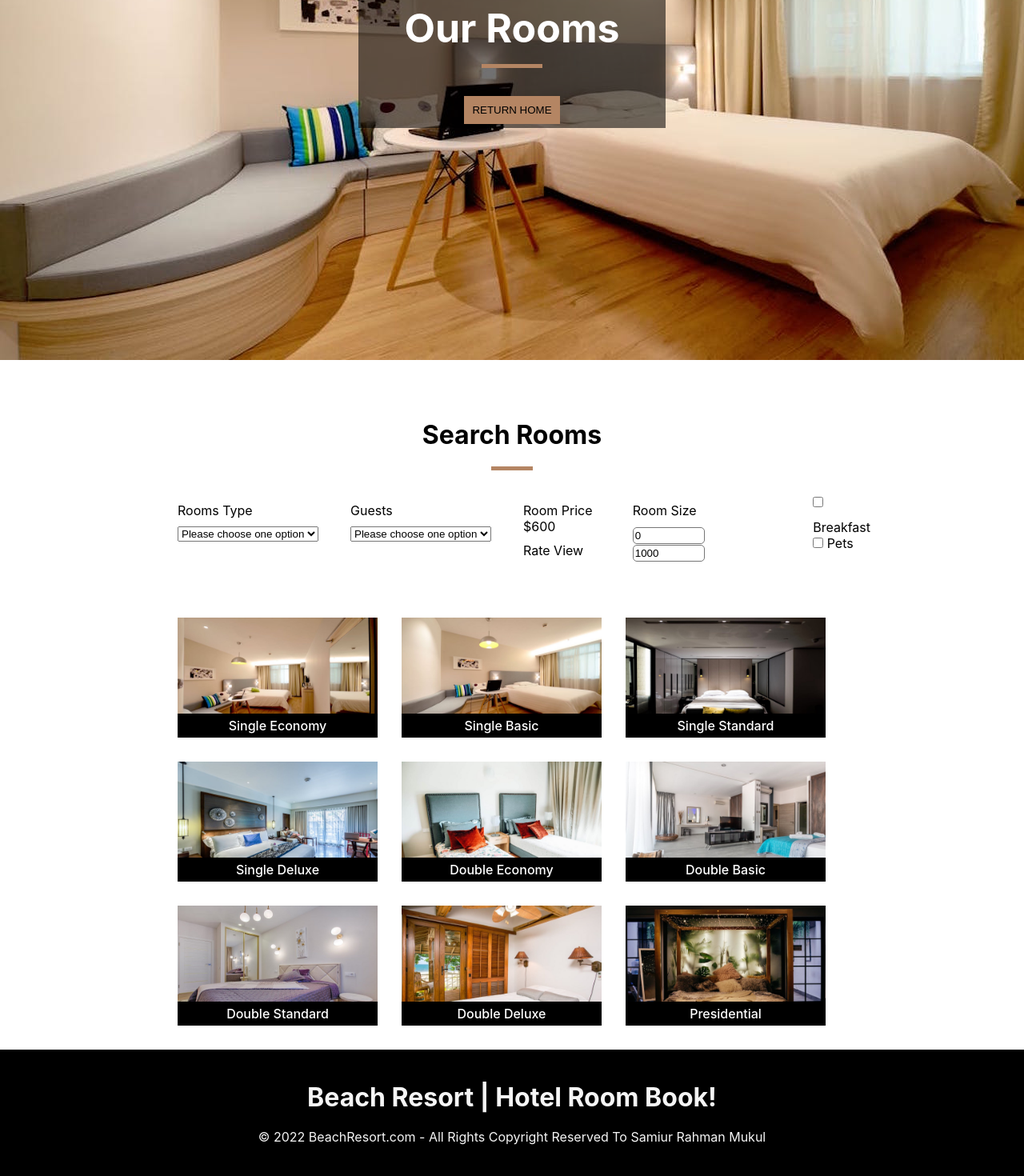
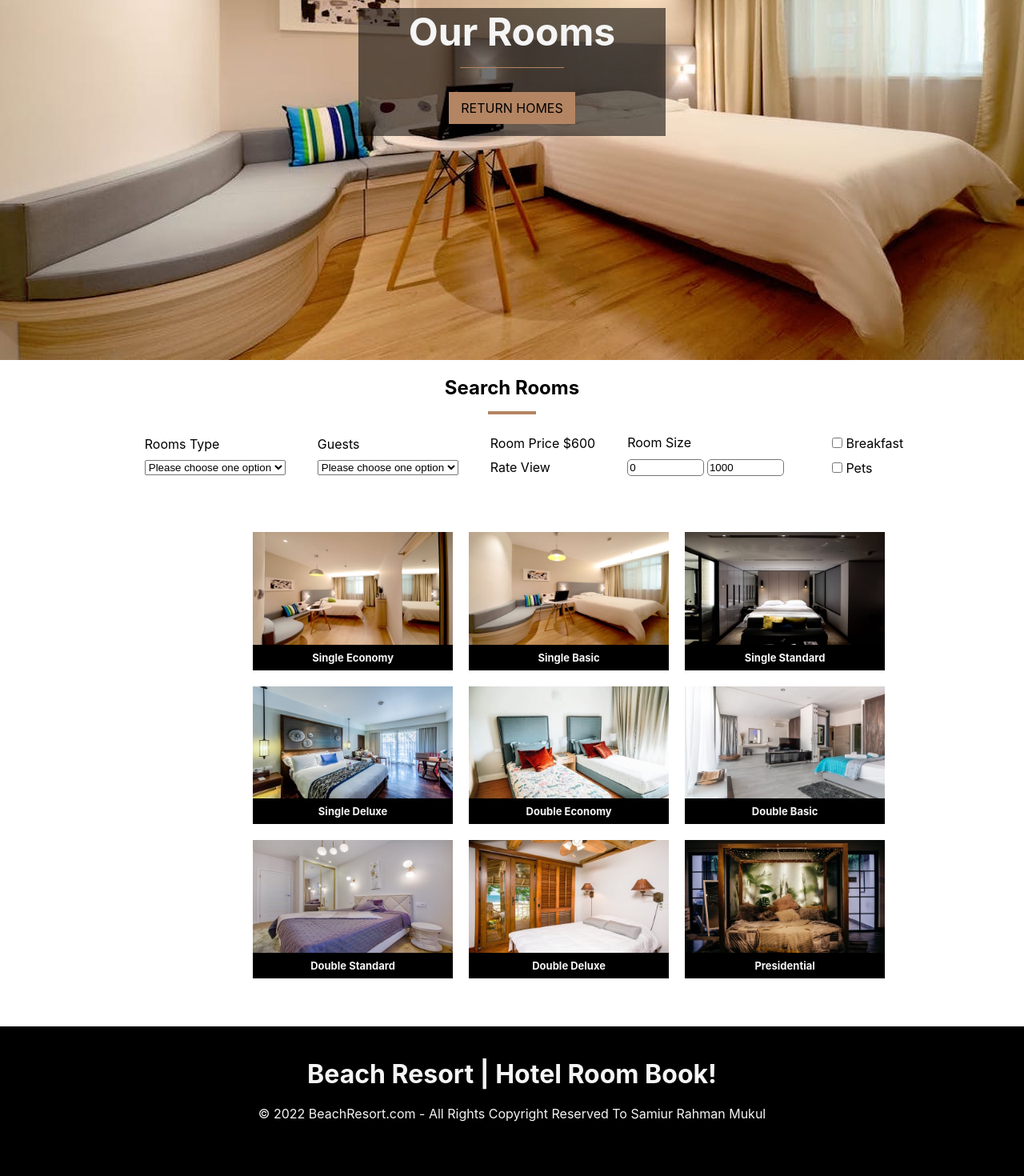
Before and after one commit to souravpany/react-beach-resort, a React (Create React App) app: page /search in a window 1280 px wide. Shown: the part 320-1790 px from the top of the page at 80% size. Built offline with nearby package versions, Linux system fonts and the light colour scheme.

Commit message:
Add code clean up for footer, home, room search and room details pages.

```diff
--- a/src/components/footer/footer.css
+++ b/src/components/footer/footer.css
@@ -1,5 +1,4 @@
 .footer-container{
-    width: 100%;
     min-height: 150px;
     padding: 20px 80px;
     margin: 0;
--- a/src/components/layout/featured-room/FeaturedRoomCard.jsx
+++ b/src/components/layout/featured-room/FeaturedRoomCard.jsx
@@ -6,16 +6,22 @@ import { Link } from 'react-router-dom'
 function FeaturedRoomCard({item}) {
 
   return (
-    <div className='card-main-container'>
-      <Link to={`/search/${item.title}`}>
-      <div class="card-featured-clum">
-        <img className='card-featured-img' src={item.img} alt="beach-resort img" />
-          <text className='item-text'>{item.title}
-          </text>
-       </div>
-      </Link>
-    </div>
+     <Link to={`/search/${item.title}`} className='link-card'>
+
+      <img className='card-img' src={item.img} alt={item.title} />
+      <text className='item-text'>{item.title}</text>
+
+    </Link>
   )
 }
 
 export default FeaturedRoomCard
+
+
+{/* <div class="card">
+  <img src="img_avatar.png" alt="Avatar" style="width:100%">
+  <div class="container">
+    <h4><b>John Doe</b></h4>
+    <p>Architect & Engineer</p>
+  </div>
+</div> */}
--- a/src/components/layout/featured-room/featured-room-card.css
+++ b/src/components/layout/featured-room/featured-room-card.css
@@ -1,32 +1,21 @@
-.card-main-container{
+.link-card{
     display: flex;
-    flex-direction: row;
-    margin-bottom: 30px;
+    flex-wrap: wrap;
+    max-width: 250px;
+    text-align: center;
+    text-decoration: none;
+    margin: 10px;
 }
 
-.card-featured-clum{
-    display: flex;
-    justify-content: center;
-    align-items: center;
-    width: 250px;
-    height: 150px;
-    margin-left: 30px;
-    position: relative;
+.link-card img {
+    width: 100%;
 }
-.card-featured-img{
-    width: inherit;
-    height: inherit;
-    object-fit: cover;
+
+.item-text{
+    font-size: small;
+    font-weight: 700;
+    width: 100%;
+    padding: 8px;
+    color: whitesmoke;
+    background-color: #000;
 }
-.item-text{
-    width:100%;
-    font-size: small;
-    color: white;
-    position: absolute;
-    bottom:0;
-    font-size: medium;
-    font-weight: 500;
-    padding-top: 5px;
-    padding-bottom: 5px;
-    background-color: black;
-}
--- a/src/data.jsx
+++ b/src/data.jsx
@@ -21,7 +21,7 @@ export const homeRoomItems = [
     {
         id: 2,
         img: Room12,
-        title: "Fammily Deluxe",
+        title: "Family Deluxe",
     },
     {
         id: 3,
--- a/src/index.css
+++ b/src/index.css
@@ -16,7 +16,6 @@ code {
 * {
   margin: 0;
   padding: 0;
-  box-sizing: border-box;
 }
 
 
--- a/src/pages/home/HomeScreen.jsx
+++ b/src/pages/home/HomeScreen.jsx
@@ -29,7 +29,11 @@ function HomeScreen() {
               <h1>Services</h1>
               <div className='home-services-line-bar'/>
             </div>
-            <ServiceList/>
+
+            <div className='home-services-service-list'>
+               <ServiceList/>
+            </div>
+
         </section>
 
           <section className='featured'>
--- a/src/pages/home/home.css
+++ b/src/pages/home/home.css
@@ -53,11 +53,16 @@ header {
 
 .services {
     width: 100vw;
-    margin: 20px auto;
+    height: 35vh;
+    background-color: rgb(201, 197, 197);
 }
 .home-services-title {
     text-align: center;
     font-size: 2vmin;
+}
+
+.home-services-title h1 {
+    padding-top: 20px;
 }
 
 .home-services-line-bar{
@@ -65,6 +70,10 @@ header {
     height: 4px;
     background-color: rgb(180, 133, 99);
     margin: 15px auto;
+}
+
+.home-services-service-list{
+    margin: 30px auto;
 }
 
 .featured{
--- a/src/pages/room-details/RoomDetailsScreen.jsx
+++ b/src/pages/room-details/RoomDetailsScreen.jsx
@@ -21,23 +21,18 @@ function RoomDetailsScreen() {
       }, [params]);
 
   return (
-    <div>
+    <>
 
         <Navbar/>
 
         {/* Top section image with transparent overlapping box */}
-        <div className='room-details-top-section'>
-            <img className='room-details-main-logo'
-            src={Room1}
-            alt="Room1 Logo" />
-            <div className='room-details-card-trans-container'>
-            <h1>{params.room} Rooms</h1>
-            <div className='room-details-line-bar'></div>
-            <Link to='/search'>
-            <button className='room-details-card-trans-button'>BACK TO ROOMS</button>
-            </Link>
+        <header className='room-details-header'>
+            <div className='room-details-header-content'>
+                  <h1>{params.room} Rooms</h1>
+                  <div className='room-details-line-bar'/>
+                  <Link to='/search' className='room-details-home-button'>BACK TO ROOMS</Link>
             </div>
-        </div>
+        </header>
 
         {/* Middle section */}
         <div className='middle-section-container'>
@@ -115,7 +110,7 @@ function RoomDetailsScreen() {
 
         <Footer/>
 
-    </div>
+    </>
   )
 }
 
--- a/src/pages/room/RoomSearchScreen.jsx
+++ b/src/pages/room/RoomSearchScreen.jsx
@@ -1,7 +1,6 @@
 import './room-search-screen.css';
 import Footer from "../../components/footer/Footer"
 import { Navbar } from "../../components/nav/Navbar"
-import Room2 from '../../assets/img/jpeg/room-2.jpeg'
 import FeaturedRoomCard from '../../components/layout/featured-room/FeaturedRoomCard';
 import { roomItems } from '../../data';
 
@@ -22,27 +21,24 @@ function RoomSearchScreen() {
   return (
     <>
       <Navbar/>
-      {/* Top section image with transparent overlapping box */}
-      <div className='search-room-top-section'>
-        <img className='search-room-logo-img' src={Room2} alt="Room2 Logo" />
-            <div className='seach-room-img-middle-section'>
+
+      <header className='room-search-header'>
+            <div className='room-search-header-content'>
                   <h1>Our Rooms</h1>
-                <div/>
-                <Link to='/'>
-                 <button>RETURN HOME</button>
-                 </Link>
+                  <div className='room-search-line-bar'/>
+                  <Link to='/' className='room-search-button'>RETURN HOMES</Link>
             </div>
+      </header>
+
+      {/* == Search Room == */}
+      <section className='search-room'>
+
+          <div className='search-room-title'>
+            <h1>Search Rooms</h1>
+            <div className='search-room-line-bar'/>
           </div>
 
-      {/* middle section search room with card images*/}
-      <div className='middle-section-container'>
-        <h1>Search Rooms</h1>
-        <div className='search-line-bar'/>
-
-          <div className="search-sub-middle-section-container">
-
-                {/* search room part*/}
-                <div className='middle-section-top-part'>
+        <div className="search-room-content">
 
               {/* room type section */}
               <div className='room-type-section'>
@@ -56,7 +52,6 @@ function RoomSearchScreen() {
                                 })}
                       </select>
               </div>
-
 
               {/* Guest type section */}
               <div className='room-type-section'>
@@ -99,19 +94,25 @@ function RoomSearchScreen() {
                 </div>
 
               </div>
-
           </div>
 
+      </section>
+
       {/* card images part*/}
-                <div className='card-image-container'>
+      <section className='search-room-card-container'>
+
+        <div className='card-left-div'/>
+
+        <div className='search-room-card-content'>
           {roomItems.map((item) =>
                 <FeaturedRoomCard item={item} key={item.id}/>
             )}
         </div>
 
-            </div>
+        <div className='card-right-div'/>
 
-      </div>
+      </section>
+
 
       <Footer/>
     </>
--- a/src/pages/room/room-search-screen.css
+++ b/src/pages/room/room-search-screen.css
@@ -1,77 +1,69 @@
-.search-room-img-section{
-    width: 100%;
-    position: relative;
+.room-search-header {
+    width: 100vw;
+    height: 90vh;
+    background-image: url(../../assets/img/jpeg/room-2.jpeg);
+    background-position: center;
+    background-size: cover;
+    display: flex;
+    align-items: center;
+    justify-content: center;
 }
 
-.search-room-logo-img{
-    width: 100%;
-    object-fit: cover;
+.room-search-header-content {
+    background-color: rgba(0, 0, 0, 0.553);
+    width: 30vw;
+    height: 20vh;
+    text-align: center;
+    color: whitesmoke;
+    display: flex;
+    flex-direction: column;
+    align-items: center;
+    justify-content: center;
 }
 
-.seach-room-img-middle-section{
+.room-search-header-content h1 {
+    font-size: 6vmin;
+}
+
+.room-search-line-bar {
+    width: 130px;
+    height: 4px;
+    background-color: rgb(180, 133, 99);
+    margin: 15px auto;
+}
+
+.room-search-button{
+    padding: 10px 15px;
+    border: none;
+    margin-top: 15px;
+    margin-bottom: 15px;
+    text-decoration: none;
+    color: black;
+    background-color: rgb(180, 133, 99);
+}
+
+/* == Search Room == */
+
+.search-room {
+    margin: 20px auto;
+}
+.search-room-title {
+    text-align: center;
+    font-size: 2vmin;
+}
+
+.search-room-line-bar{
+    width: 60px;
+    height: 4px;
+    background-color: rgb(180, 133, 99);
+    margin: 15px auto;
+}
+
+
+.search-room-content{
     display: flex;
     justify-content: center;
     align-items: center;
-    flex-direction: column;
-    position: absolute;
-    top: 50%;
-    left: 50%;
-    width: 30%;
-    height: 20%;
-    transform: translate(-50%, -50%);
-    background-color: rgba(0, 0, 0, 0.553);
-    font-size: 25px;
-    color: white;
-}
-
-.seach-room-img-middle-section button {
-    padding: 10px;
-    font-weight: 100;
-    margin-top: 35px;
-    border: none;
-    background-color: rgb(180, 133, 99);
-}
-
-.seach-room-img-middle-section div {
-    height: 5px;
-    width: 20%;
-    margin-top: 15px;
-    background-color: rgb(180, 133, 99);
-}
-
-.search-line-bar{
-    height: 5px;
-    width: 4%;
-    margin-top: 20px;
-    background-color: rgb(180, 133, 99);
-}
-
-.search-sub-middle-section-container{
-    width: 70%;
-    display: flex;
-    flex-direction: column;
-
-}
-
-.middle-section-container{
-    display: flex;
-    flex-direction: column;
-    justify-content: center;
-    align-items: center;
-    margin-top: 70px;
-}
-
-.middle-section-top-part{
-    margin-top: 30px;
-    display: flex;
-    justify-content: space-between;
-}
-
-.card-image-container{
-    margin-top: 60px;
-    display: flex;
-    flex-wrap: wrap;
-    text-align: center;
 }
 
 
@@ -89,7 +81,7 @@ margin-top: 10px;
 .room-search-check-box{
     display: flex;
     flex-direction: column;
-    margin-left: 80px;
+    margin-left: 50px;
 }
 .check-box-section{
     flex-direction: row;
@@ -106,3 +98,31 @@ margin-top: 10px;
     border-width: 1px;
     padding: 2px;
 }
+
+
+/* == Search Room Card with image == */
+
+.search-room-card-container{
+    margin : 50px auto;
+    display: flex;
+    justify-content: center;
+    align-items: center;
+}
+
+.search-room-card-content{
+    display: flex;
+    flex: 3;
+    justify-content: flex-start;
+    align-items: flex-start;
+    flex-wrap: wrap;
+}
+
+.card-left-div{
+    display: flex;
+    flex: 1.1;
+}
+
+.card-right-div{
+    display: flex;
+    flex: 0.5;
+}
```
Also changed, not shown: src/pages/room-details/room-details-screen.css (+37 -33 lines). Lines whose indentation alone changed are shown as unchanged.
